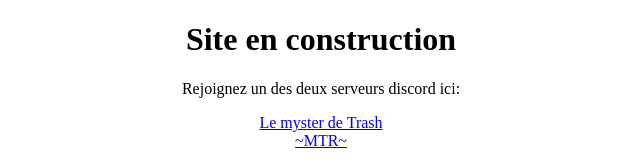
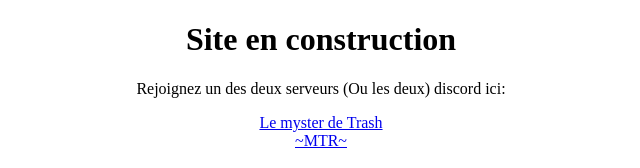
Before and after one commit to TrashEnigme/Site, a plain HTML site: page index.html in a window 1280 px wide. Shown: the top 168 px of the page, without its empty margins (319-959 px from the left). Drawn offline with Linux system fonts and the light colour scheme.

Commit message:
Add files via upload

```diff
--- a/index.html
+++ b/index.html
@@ -6,7 +6,7 @@
 <body>
 <center>
 <h1>Site en construction</h1>
-<p>Rejoignez un des deux serveurs discord ici:</p>
+<p>Rejoignez un des deux serveurs (Ou les deux) discord ici:</p>
 <a href="https://discord.gg/m3sS7Xg">Le myster de Trash</a><br>
 <a href="https://discord.gg/7CcWePK">~MTR~</a><br><br>
 La premi&egrave;re vid&eacute;o:<br>
```
